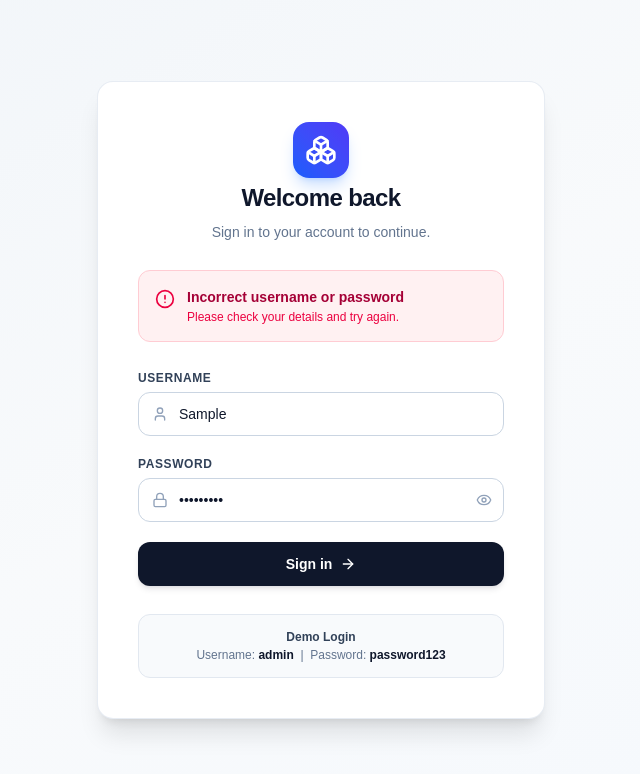
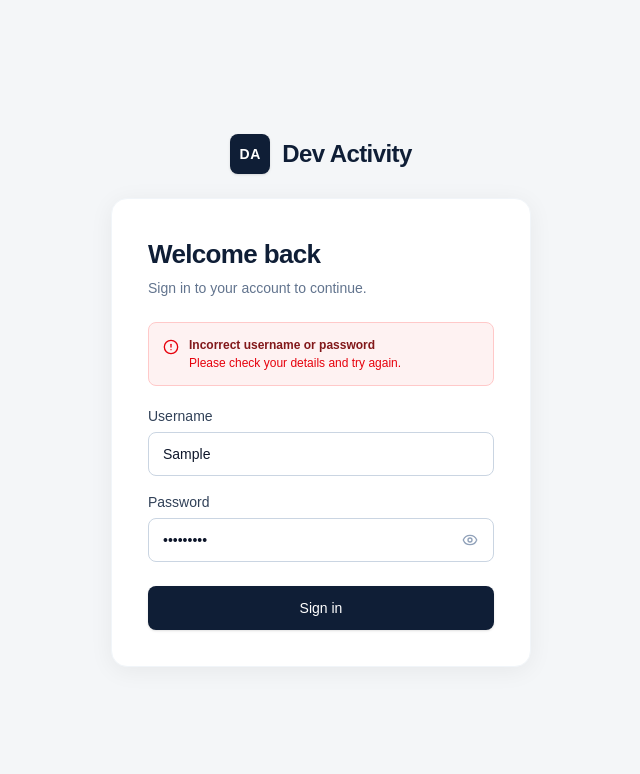
Before and after one commit to bJOE2001/dev-activity, a Next.js app: page /login in a window 1280 px wide. Both pictures are taken after typing "Sample", "Sample123" into the empty fields and a click on the button "Sign in". Shown: the top 774 px of the page, without its empty margins (319-959 px from the left). Built offline with nearby package versions, Linux system fonts and the light colour scheme.

Commit message:
refactor(auth): pixel-perfect match for Figma 01 Authentication module

```diff
--- a/src/app/login/page.tsx
+++ b/src/app/login/page.tsx
@@ -3,7 +3,7 @@
 import React, { useState } from 'react';
 import { useRouter } from 'next/navigation';
 import { useStore } from '@/lib/store';
-import { Boxes, AlertCircle, Eye, EyeOff, Lock, User, ArrowRight } from 'lucide-react';
+import { AlertCircle, Eye, EyeOff } from 'lucide-react';
 
 export default function LoginPage() {
   const router = useRouter();
@@ -13,11 +13,11 @@ export default function LoginPage() {
   const [password, setPassword] = useState('');
   const [showPassword, setShowPassword] = useState(false);
 
-  // Field validation errors
+  // Field validation errors (01.02 Required Fields)
   const [usernameError, setUsernameError] = useState<string | null>(null);
   const [passwordError, setPasswordError] = useState<string | null>(null);
 
-  // Auth error banner
+  // Auth error banner (01.03 Invalid Credentials)
   const [authError, setAuthError] = useState(false);
   const [loading, setLoading] = useState(false);
 
@@ -51,41 +51,54 @@ export default function LoginPage() {
         setAuthError(true);
         setLoading(false);
       }
-    }, 400);
+    }, 350);
   };
 
   return (
-    <div className="min-h-screen flex items-center justify-center p-4 bg-gradient-to-br from-slate-100 via-slate-50 to-blue-50/30">
-      <div className="w-full max-w-md bg-white rounded-2xl shadow-xl border border-slate-200/80 p-8 sm:p-10 space-y-7">
-        {/* Brand & Heading */}
-        <div className="text-center space-y-2">
-          <div className="inline-flex items-center justify-center w-14 h-14 rounded-2xl bg-gradient-to-tr from-blue-600 to-indigo-600 text-white shadow-lg shadow-blue-500/25 mb-1">
-            <Boxes className="w-8 h-8" />
+    <div className="min-h-screen flex flex-col items-center justify-center p-4 bg-[#F4F6F8]">
+      {/* Brand & Logo Header - Above Card */}
+      <div className="flex items-center gap-3 mb-6">
+        <div className="w-10 h-10 rounded-[8px] bg-[#0F1E36] flex items-center justify-center text-white font-bold text-sm tracking-wider shadow-sm select-none">
+          DA
         </div>
-          <h1 className="text-2xl font-bold tracking-tight text-slate-900">Welcome back</h1>
-          <p className="text-sm text-slate-500">Sign in to your account to continue.</p>
+        <span className="text-2xl font-bold tracking-tight text-[#0F1E36]">
+          Dev Activity
+        </span>
       </div>
 
-        {/* Invalid Credentials Error Banner */}
+      {/* Main Login Card */}
+      <div className="w-full max-w-[420px] bg-white rounded-2xl shadow-[0_4px_24px_rgba(0,0,0,0.06)] border border-slate-100 p-8 sm:p-9">
+        <div className="mb-6">
+          <h1 className="text-[26px] font-bold tracking-tight text-[#0F1E36]">
+            Welcome back
+          </h1>
+          <p className="text-sm text-slate-500 mt-1">
+            Sign in to your account to continue.
+          </p>
+        </div>
+
+        {/* 01.03 Invalid Credentials Error Banner */}
         {authError && (
-          <div className="p-4 rounded-xl bg-rose-50 border border-rose-200 flex items-start gap-3 animate-in fade-in duration-200">
-            <AlertCircle className="w-5 h-5 text-rose-600 shrink-0 mt-0.5" />
-            <div className="text-sm">
-              <p className="font-semibold text-rose-800">Incorrect username or password</p>
-              <p className="text-xs text-rose-600 mt-0.5">Please check your details and try again.</p>
+          <div className="p-3.5 mb-5 rounded-lg bg-red-50 border border-red-200 flex items-start gap-2.5 animate-in fade-in duration-200">
+            <AlertCircle className="w-4 h-4 text-red-600 shrink-0 mt-0.5" />
+            <div className="text-left">
+              <p className="text-xs font-semibold text-red-900">
+                Incorrect username or password
+              </p>
+              <p className="text-xs text-red-600 mt-0.5">
+                Please check your details and try again.
+              </p>
             </div>
           </div>
         )}
 
         {/* Login Form */}
-        <form onSubmit={handleSubmit} className="space-y-5" noValidate>
+        <form onSubmit={handleSubmit} className="space-y-4" noValidate>
           {/* Username Field */}
           <div>
-            <label className="block text-xs font-semibold uppercase tracking-wider text-slate-700 mb-1.5">
+            <label className="block text-sm font-medium text-slate-700 mb-1.5">
               Username
             </label>
-            <div className="relative">
-              <User className="w-4 h-4 text-slate-400 absolute left-3.5 top-1/2 -translate-y-1/2" />
             <input
               type="text"
               value={username}
@@ -95,25 +108,25 @@ export default function LoginPage() {
                 if (authError) setAuthError(false);
               }}
               placeholder="Enter your username"
-                className={`w-full h-11 pl-10 pr-3.5 rounded-xl border text-sm text-slate-900 placeholder:text-slate-400 focus:outline-none transition ${
+              className={`w-full h-11 px-3.5 rounded-lg border text-sm text-slate-900 placeholder:text-slate-400 focus:outline-none transition ${
                 usernameError
-                    ? 'border-rose-500 ring-2 ring-rose-200 bg-rose-50/20'
-                    : 'border-slate-300 bg-white focus:ring-2 focus:ring-slate-900 focus:border-transparent'
+                  ? 'border-red-500 focus:border-red-500 focus:ring-1 focus:ring-red-500'
+                  : 'border-slate-300 focus:border-[#0F1E36] focus:ring-1 focus:ring-[#0F1E36]'
               }`}
             />
-            </div>
             {usernameError && (
-              <p className="text-xs text-rose-600 font-medium mt-1.5">{usernameError}</p>
+              <p className="text-xs text-red-600 mt-1.5 font-normal">
+                {usernameError}
+              </p>
             )}
           </div>
 
           {/* Password Field */}
           <div>
-            <label className="block text-xs font-semibold uppercase tracking-wider text-slate-700 mb-1.5">
+            <label className="block text-sm font-medium text-slate-700 mb-1.5">
               Password
             </label>
             <div className="relative">
-              <Lock className="w-4 h-4 text-slate-400 absolute left-3.5 top-1/2 -translate-y-1/2" />
               <input
                 type={showPassword ? 'text' : 'password'}
                 value={password}
@@ -123,47 +136,44 @@ export default function LoginPage() {
                   if (authError) setAuthError(false);
                 }}
                 placeholder="Enter your password"
-                className={`w-full h-11 pl-10 pr-10 rounded-xl border text-sm text-slate-900 placeholder:text-slate-400 focus:outline-none transition ${
+                className={`w-full h-11 px-3.5 pr-10 rounded-lg border text-sm text-slate-900 placeholder:text-slate-400 focus:outline-none transition ${
                   passwordError
-                    ? 'border-rose-500 ring-2 ring-rose-200 bg-rose-50/20'
-                    : 'border-slate-300 bg-white focus:ring-2 focus:ring-slate-900 focus:border-transparent'
+                    ? 'border-red-500 focus:border-red-500 focus:ring-1 focus:ring-red-500'
+                    : 'border-slate-300 focus:border-[#0F1E36] focus:ring-1 focus:ring-[#0F1E36]'
                 }`}
               />
               <button
                 type="button"
                 onClick={() => setShowPassword(!showPassword)}
-                className="absolute right-3 top-1/2 -translate-y-1/2 text-slate-400 hover:text-slate-600 transition"
+                tabIndex={-1}
+                aria-label={showPassword ? 'Hide password' : 'Show password'}
+                className="absolute right-3 top-1/2 -translate-y-1/2 text-slate-400 hover:text-slate-600 transition p-1"
               >
                 {showPassword ? <EyeOff className="w-4 h-4" /> : <Eye className="w-4 h-4" />}
               </button>
             </div>
             {passwordError && (
-              <p className="text-xs text-rose-600 font-medium mt-1.5">{passwordError}</p>
+              <p className="text-xs text-red-600 mt-1.5 font-normal">
+                {passwordError}
+              </p>
             )}
           </div>
 
           {/* Submit Button */}
+          <div className="pt-2">
             <button
               type="submit"
               disabled={loading}
-            className="w-full h-11 rounded-xl bg-slate-900 text-white font-semibold text-sm hover:bg-slate-800 active:scale-[0.99] transition shadow-md shadow-slate-900/10 flex items-center justify-center gap-2 disabled:opacity-70 cursor-pointer"
+              className="w-full h-11 rounded-lg bg-[#0F1E36] hover:bg-[#162744] active:bg-[#0A1424] text-white font-medium text-sm transition flex items-center justify-center cursor-pointer disabled:opacity-70 shadow-sm"
             >
               {loading ? (
                 <span className="inline-block w-4 h-4 border-2 border-white/30 border-t-white rounded-full animate-spin" />
               ) : (
-              <>
-                Sign in
-                <ArrowRight className="w-4 h-4" />
-              </>
+                'Sign in'
               )}
             </button>
+          </div>
         </form>
-
-        {/* Demo Credentials Hint */}
-        <div className="p-3.5 rounded-xl bg-slate-50 border border-slate-200 text-xs text-slate-500 text-center">
-          <p className="font-semibold text-slate-700">Demo Login</p>
-          <p className="mt-0.5">Username: <strong className="text-slate-900 font-mono">admin</strong> &nbsp;|&nbsp; Password: <strong className="text-slate-900 font-mono">password123</strong></p>
-        </div>
       </div>
     </div>
   );
--- a/src/lib/store.tsx
+++ b/src/lib/store.tsx
@@ -130,8 +130,9 @@ export function StoreProvider({ children }: { children: ReactNode }) {
   // Auth
   const login = (username: string, pass: string): boolean => {
     // Accepts admin/password123, belly, or john, or any existing username
+    const u = username.toLowerCase().trim();
     if (
-      (username.toLowerCase() === 'admin' || username.toLowerCase() === user.username.toLowerCase() || username.toLowerCase() === 'john') &&
+      (u === 'admin' || u === 'johnsantos' || u === 'john' || u === 'belly' || u === user.username.toLowerCase()) &&
       pass.length > 0
     ) {
       setIsAuthenticated(true);
```
Lines whose indentation alone changed are shown as unchanged.
